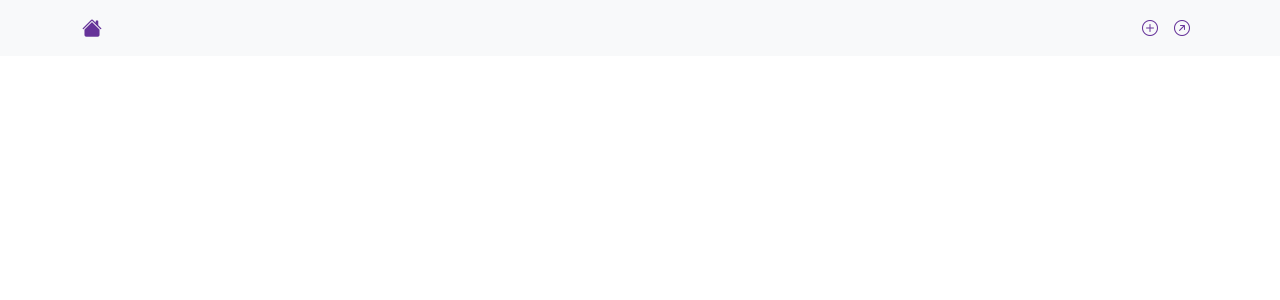
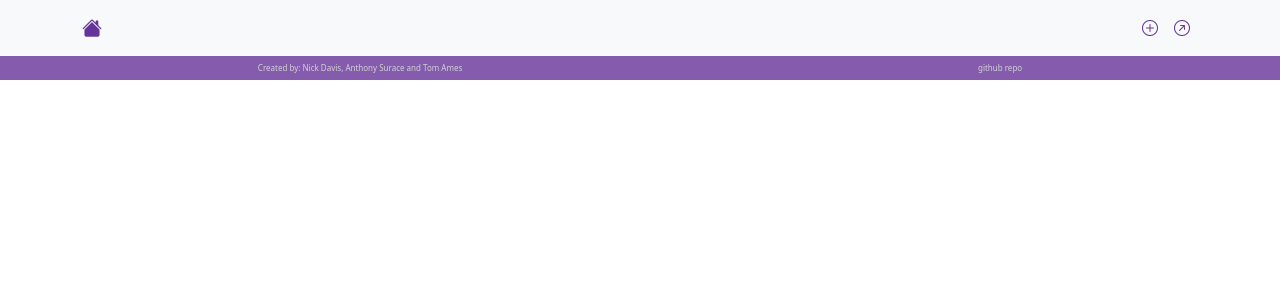
Before and after one commit to ajsur1017/events-n-stuff-FRONTEND, a React (Create React App) app: page /dashboard in a window 1280 px wide. Shown: the top 300 px of the page. Built offline with nearby package versions, Linux system fonts and the light colour scheme; no server answers.

Commit message:
added footer to all pages

```diff
--- a/src/App.css
+++ b/src/App.css
@@ -204,6 +204,35 @@ form{
   box-shadow:none;
 }
 
+/* Footer Styling */
+
+div.footer {
+  display: flex;
+  flex-direction: row;
+  justify-content: space-around;
+  align-items: center;
+  height: 1.5em;
+  padding: 0em;
+  background-color: rgba(102, 51, 153, 0.80);
+}
+
+div.footer > div {
+  color: lightgrey;
+  font-size: 0.5em;
+  text-decoration: none;
+}
+
+div.footer > div > a {
+  color: lightgrey;
+  text-decoration: none;
+}
+
+div.footer > a {
+  color: lightgrey;
+  font-size: 0.5em;
+  text-decoration: none;
+}
+
 /*
 @media (prefers-reduced-motion: no-preference) {
   .App-logo {
@@ -239,11 +268,4 @@ form{
 /* #inputSignup {
   padding: 5px;
   margin: 8px;
-}
-
-
-/* Carousel Styling */
-
-.customCarousel {
-  margin: 1em;
-}
+}*/
--- a/src/App.js
+++ b/src/App.js
@@ -3,9 +3,10 @@ import "./App.css";
 import { Route, Link, Switch } from "react-router-dom"
 
 import Header from "./components/Header";
+import Footer from "./components/Footer";
 import Main from "./components/Main";
-import Signup from "./pages/Signup"
-import Login from "./pages/Login"
+import Signup from "./pages/Signup";
+import Login from "./pages/Login";
 
 //Import React BootStrap
 import 'bootstrap/dist/css/bootstrap.min.css';
@@ -40,6 +41,7 @@ function App() {
           </Switch>
         </main>
         <Main user={gState.username}/>
+        <Footer />
       </div>
     </GlobalCtx.Provider>
   );
--- /dev/null
+++ b/src/components/Footer.js
@@ -0,0 +1,18 @@
+import React from "react"
+import { Link } from "react-router-dom";
+
+function Footer() {
+  return(
+    <div className={"footer container-fluid"}>
+      <div>
+        <span>Created by: </span>
+        <a href="https://github.com/nickdavis1018">Nick Davis</a><span>, </span>
+        <a href="https://github.com/ajsur1017">Anthony Surace</a><span> and </span>
+        <a href="https://github.com/Tsames">Tom Ames</a>
+      </div>
+      <a href="https://github.com/ajsur1017/events-n-stuff-FRONTEND">github repo</a>
+    </div>
+  )
+}
+
+export default Footer;
--- a/src/components/Main.js
+++ b/src/components/Main.js
@@ -2,7 +2,7 @@ import { useEffect, useState } from "react";
 import { Route, Switch } from "react-router-dom";
 import Index from "../pages/Index";
 import Show from "../pages/Show";
-import MyEvents from "../pages/MyEvents"
+import MyEvents from "../pages/MyEvents";
 
 function Main(props) {
   const [event, setEvent] = useState(null);
```
